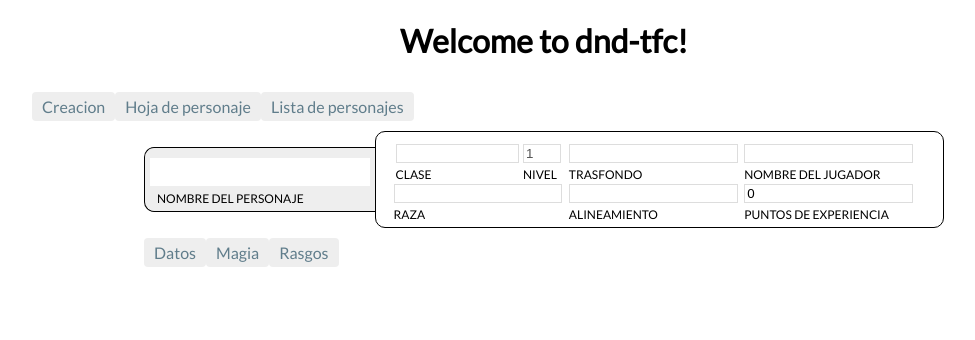
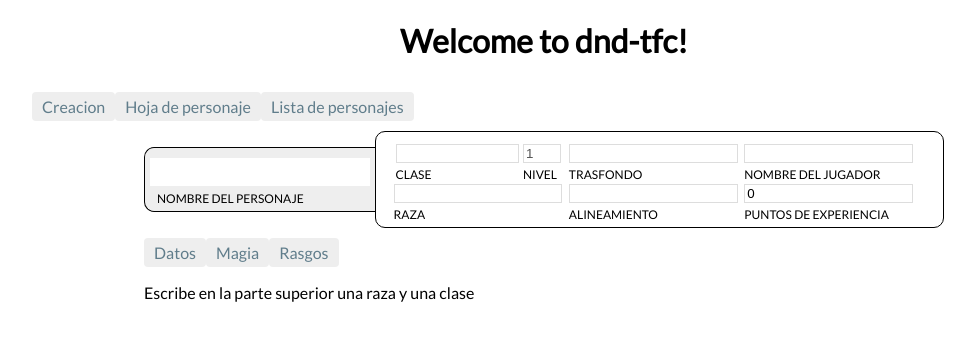
Before and after one commit to rondeo/dnd.tfc, an Angular app: page /hoja/rasgos in a window 1280 px wide. Shown: the top 340 px of the page, without its empty margins (104-1079 px from the left). Built offline with nearby package versions, Linux system fonts and the light colour scheme.

Commit message:
commit 1

```diff
--- a/src/app/components/rasgos/rasgos.component.html
+++ b/src/app/components/rasgos/rasgos.component.html
@@ -1,5 +1,7 @@
 
 <input name="raza" [ngModel]="razaElegida()" (change)="mostrarCosas()" hidden />
+
+<p>Escribe en la parte superior una raza y una clase</p>
 
 <div *ngIf="razaMostrar>0" >
   <table class="table table-hover text-center">
```
